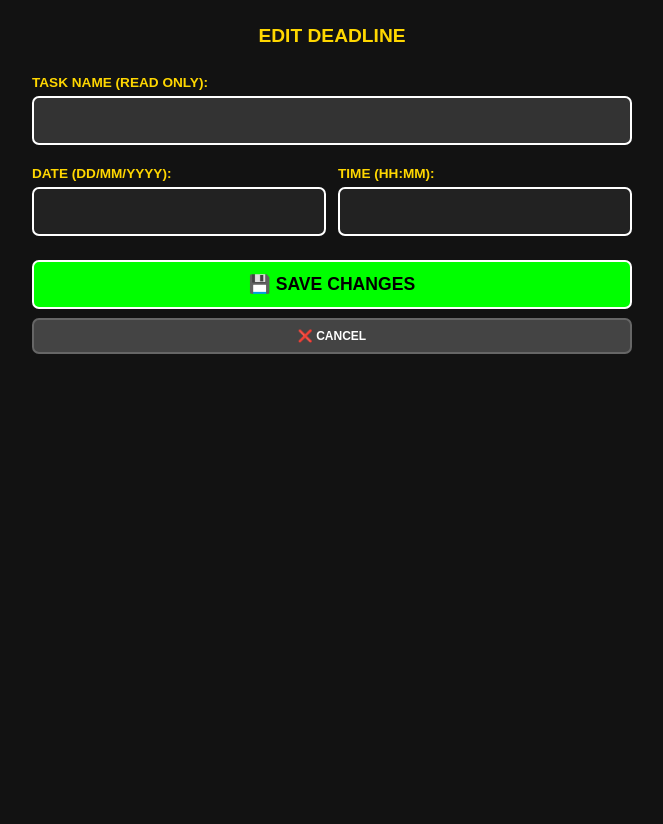
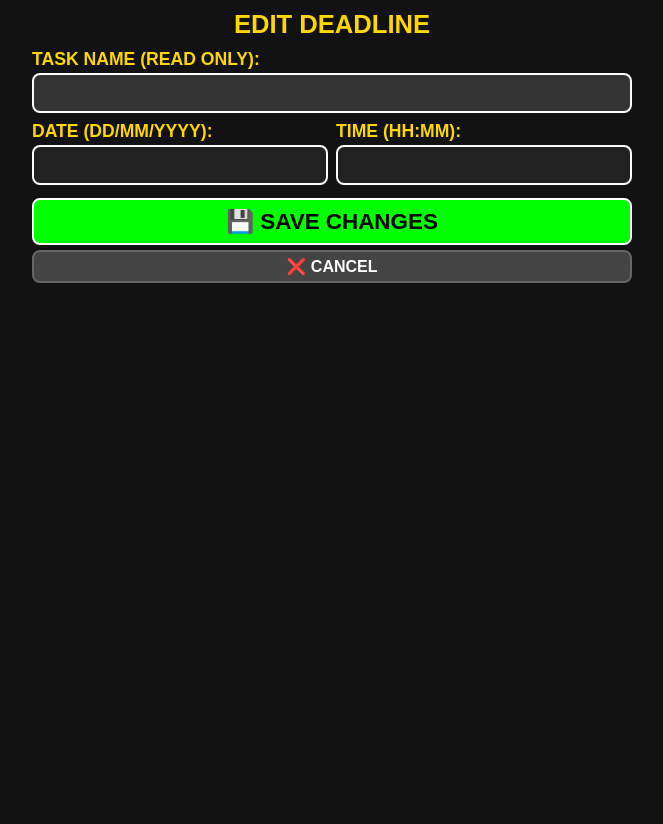
Before and after one commit to TheSharmanator/adhdtaskmanager, a Flask app: template templates/edit_task.html in a window 1280 px wide. Shown: the whole page, without its empty margins (308-971 px from the left). After the commit the page ends 283 px from the top, so only its background shows below. Run offline with Flask 3, Linux system fonts and the light colour scheme; the template is opened without the code that fills it, so the values that code supplies are empty; parts of the project's set-up code (start-up, migrations or seed data) failed here and were passed over.

Commit message:
UI: scale edit_task to 80% with 5px padding/margin

```diff
--- a/templates/edit_task.html
+++ b/templates/edit_task.html
@@ -6,46 +6,46 @@
     <style>
         body {
             background: #121212; color: white; font-family: sans-serif;
-            margin: 0; padding: 12px; display: flex; flex-direction: column;
+            margin: 0; padding: 5px; display: flex; flex-direction: column;
             height: 100vh; overflow: hidden;
         }
-        h1 { color: #ffd700; text-align: center; text-transform: uppercase; font-size: 1.2rem; }
+        h1 { color: #ffd700; text-align: center; text-transform: uppercase; font-size: 1.6rem; margin: 5px 0; }
 
         .form-container { width: 100%; max-width: 600px; margin: 0 auto; flex: 1; }
 
-        label { font-size: 0.85rem; font-weight: bold; color: #ffd700; display: block; margin-top: 15px; text-transform: uppercase; }
+        label { font-size: 1.1rem; font-weight: bold; color: #ffd700; display: block; margin-top: 5px; text-transform: uppercase; }
 
         input[type="text"] {
-            width: 100%; padding: 12px; margin: 6px 0; background: #222;
-            color: white; border: 2px solid white; font-size: 1.1rem;
-            font-weight: 900; border-radius: 7px; box-sizing: border-box;
+            width: 100%; padding: 5px; margin: 3px 0; background: #222;
+            color: white; border: 2px solid white; font-size: 1.4rem;
+            font-weight: 900; border-radius: 8px; box-sizing: border-box;
         }
 
         .btn-save {
-            width: 100%; padding: 12px; background: #00ff00; color: black;
-            font-size: 1.1rem; font-weight: 900; border-radius: 7px;
+            width: 100%; padding: 8px; background: #00ff00; color: black;
+            font-size: 1.4rem; font-weight: 900; border-radius: 8px;
             border: 2px solid white; cursor: pointer; text-transform: uppercase;
-            margin-top: 18px;
+            margin-top: 10px;
         }
 
         .btn-cancel {
-            display: block; width: 100%; padding: 9px; background: #444; color: white;
+            display: block; width: 100%; padding: 5px; background: #444; color: white;
             text-align: center; font-weight: 900; text-decoration: none;
-            border-radius: 7px; border: 2px solid #666; text-transform: uppercase;
-            margin-top: 9px; box-sizing: border-box; font-size: 0.75rem;
+            border-radius: 8px; border: 2px solid #666; text-transform: uppercase;
+            margin-top: 5px; box-sizing: border-box; font-size: 1.0rem;
         }
 
         /* --- PICKER STYLES (Copied from add.html) --- */
         .p-btn {
             background: #222; color: white; border: 2px solid white;
-            font-size: 0.9rem; font-weight: 900; padding: 9px;
-            border-radius: 7px; cursor: pointer;
+            font-size: 1.2rem; font-weight: 900; padding: 8px;
+            border-radius: 8px; cursor: pointer;
             display: flex; justify-content: center; align-items: center;
         }
         .p-btn:active, .p-btn.active { background: #ffd700; color: black; border-color: #ffd700; }
-        #month-step .p-btn { padding: 6px; font-size: 0.75rem; }
+        #month-step .p-btn { padding: 4px; font-size: 0.9rem; }
 
-        .side-by-side { display: flex; gap: 12px; width: 100%; align-items: flex-end; }
+        .side-by-side { display: flex; gap: 8px; width: 100%; align-items: flex-end; }
         .side-by-side > div { flex: 1; }
     </style>
 </head>
```
